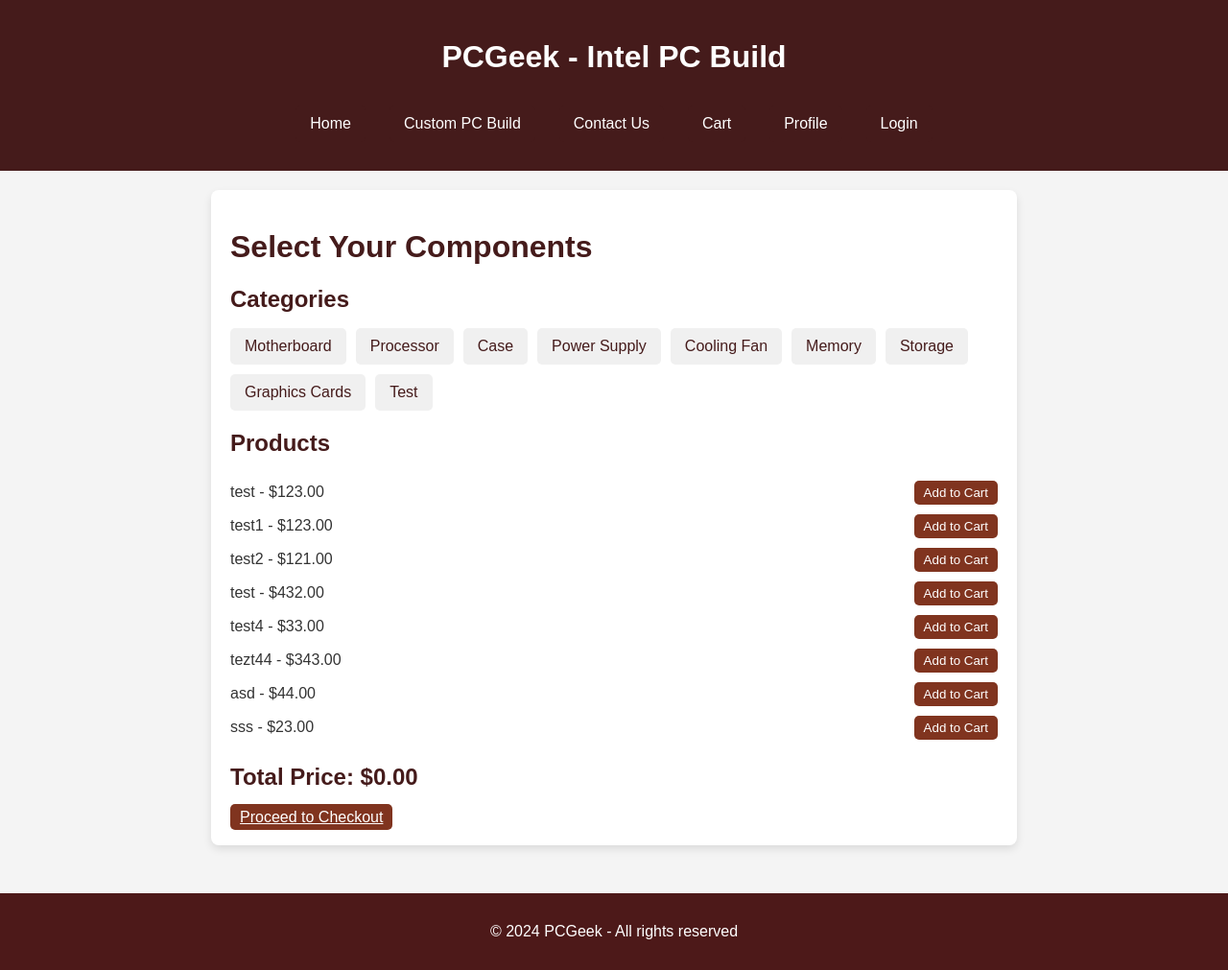
After one commit to nischal-0016/Django_ecommerce, a Django app: page /custom-pc-build/intel/ in a window 1280 px wide. The commit adds this page. Shown: the whole page at 96% size. Run offline with Django 5.2, Linux system fonts and the light colour scheme; data comes from the database, SQL or seed files in the repository; both versions use the stored data as it was after the commit.

Commit message:
intel build

```diff
--- a/store/admin.py
+++ b/store/admin.py
@@ -1,7 +1,7 @@
 from django.contrib import admin
-from .models import Category, Product
-from .models import Profile
+from .models import Category, Product,Profile, IntelProduct
 
 admin.site.register(Category)
 admin.site.register(Product)
 admin.site.register(Profile)
+admin.site.register(IntelProduct)
--- a/store/models.py
+++ b/store/models.py
@@ -55,3 +55,14 @@ class Profile(models.Model):
 
     def __str__(self):
         return self.user.username
+
+
+
+class IntelProduct(models.Model):
+    name = models.CharField(max_length=100)
+    price = models.DecimalField(max_digits=10, decimal_places=2)
+    category = models.ForeignKey(Category, on_delete=models.CASCADE)
+    # Add other relevant fields for your product
+
+    def __str__(self):
+        return self.name
--- a/store/templates/store/cart.html
+++ b/store/templates/store/cart.html
@@ -7,6 +7,11 @@
     <title>Your Cart</title>
     <link rel="stylesheet" href="{% static 'css/styles.css' %}">
     <style>
+        * {
+            padding: 0px;
+            margin: 0px;
+        }
+
         body {
             font-family: Arial, sans-serif;
             background-color: #f4f4f4;
--- /dev/null
+++ b/store/templates/store/intel_build.html
@@ -0,0 +1,213 @@
+<!DOCTYPE html>
+<html lang="en">
+<head>
+    {% load static %}
+    <meta charset="UTF-8">
+    <title>Intel PC Build</title>
+    <style>
+        /* General Page Styling */
+        body {
+            font-family: Arial, sans-serif;
+            background-color: #f4f4f4;
+            color: #333;
+            margin: 0;
+            padding: 0;
+        }
+
+        header {
+            background-color: #451b1b;
+            color: white;
+            padding: 20px;
+            text-align: center;
+        }
+
+        .title {
+            color: #ffffff;
+        }
+
+        /* Navbar Styling */
+        nav {
+            display: flex;
+            justify-content: center;
+            gap: 15px;
+            background-color: #451b1b;
+            padding: 10px 0;
+        }
+
+        nav a, .logout-button {
+            background: #451b1b;
+            color: #ffffff;
+            text-decoration: none;
+            padding: 10px 15px;
+            margin: 0 5px;
+            border: none;
+            border-radius: 5px;
+            transition: background 0.3s;
+        }
+
+        nav a:hover, .logout-button:hover {
+            background: #80341f;
+        }
+
+        /* Container Styling */
+        .container {
+            max-width: 800px;
+            margin: 20px auto;
+            padding: 20px;
+            background-color: white;
+            border-radius: 8px;
+            box-shadow: 0 4px 8px rgba(0, 0, 0, 0.1);
+        }
+
+        h1, h2 {
+            color: #451b1b;
+        }
+
+        /* Categories Styling */
+        .categories {
+            margin-bottom: 20px;
+        }
+
+        .categories h2 {
+            margin-bottom: 10px;
+        }
+
+        .categories ul {
+            list-style-type: none; /* Remove bullet points */
+            padding: 0; /* Remove padding */
+            display: flex; /* Use flexbox for layout */
+            flex-wrap: wrap; /* Allow items to wrap */
+            gap: 10px; /* Space between items */
+        }
+
+        .categories li {
+            background: #f0f0f0; /* Light background for category items */
+            border-radius: 5px; /* Rounded corners */
+            padding: 10px 15px; /* Padding around text */
+            transition: background 0.3s; /* Smooth transition */
+        }
+
+        .categories li a {
+            text-decoration: none; /* Remove underline */
+            color: #451b1b; /* Text color */
+        }
+
+        .categories li:hover {
+            background: #e0e0e0; /* Darker background on hover */
+        }
+
+        /* Product List Styling */
+        .product-list {
+            margin: 10px 0;
+        }
+
+        .product-item {
+            display: flex;
+            justify-content: space-between;
+            align-items: center;
+            padding: 5px 0;
+        }
+
+        .product-btn {
+            background-color: #80341f;
+            color: white;
+            padding: 5px 10px;
+            border: none;
+            border-radius: 5px;
+            cursor: pointer;
+            transition: background 0.3s;
+        }
+
+        .product-btn:hover {
+            background-color: #5c2b1b;
+        }
+
+        footer {
+            text-align: center;
+            padding: 15px 0;
+            background-color: #4d1919;
+            color: white;
+            margin-top: 50px;
+            width: 100%;
+        }
+    </style>
+</head>
+<body>
+    <header>
+        <h1 class="title">PCGeek - Intel PC Build</h1>
+        <nav>
+            <a href="{% url 'home' %}">Home</a>
+            <a href="{% url 'custom_pc_build' %}">Custom PC Build</a>
+            <a href="#">Contact Us</a>
+
+            {% if user.is_authenticated %}
+                <a href="{% url 'cart' %}" class="cart-icon">
+                    <i class="fas fa-shopping-cart"></i> Cart
+                </a>
+            {% else %}
+                <a href="{% url 'login' %}?next={% url 'cart' %}" class="cart-icon">
+                    <i class="fas fa-shopping-cart"></i> Cart
+                </a>
+            {% endif %}
+
+            {% if user.is_authenticated %}
+                <a href="{% url 'profile' %}" class="profile-button">{{ user.username }}</a>
+            {% else %}
+                <a href="{% url 'login' %}" class="profile-button">Profile</a>
+            {% endif %}
+
+            {% if user.is_authenticated %}
+                <form method="post" action="{% url 'logout' %}" style="display:inline;">
+                    {% csrf_token %}
+                    <button type="submit" class="logout-button">Logout</button>
+                </form>
+            {% else %}
+                <a href="{% url 'login' %}" class="login-button">Login</a>
+            {% endif %}
+        </nav>
+    </header>
+
+    <div class="container">
+        <h1>Select Your Components</h1>
+
+        <!-- Category Selection -->
+        <div class="categories">
+            <h2>Categories</h2>
+            <ul>
+                {% for category in categories %}
+                    <li>
+                        <a href="?category_id={{ category.id }}">{{ category.name }}</a>
+                    </li>
+                {% endfor %}
+            </ul>
+        </div>
+
+        <!-- Product List -->
+        <h2>Products</h2>
+        {% if products %}
+            <div class="product-list">
+                {% for product in products %}
+                    <div class="product-item">
+                        <span>{{ product.name }} - ${{ product.price }}</span>
+                        <form action="{% url 'add_to_cart' product.id %}" method="post">
+                            {% csrf_token %}
+                            <button type="submit" class="product-btn">Add to Cart</button>
+                        </form>
+                    </div>
+                {% endfor %}
+            </div>
+        {% else %}
+            <p>No products found in this category.</p>
+        {% endif %}
+
+        <div class="component">
+            <h2>Total Price: $<span id="total-price">0.00</span></h2>
+            <a href="#" class="product-btn">Proceed to Checkout</a>
+        </div>
+    </div>
+
+    <footer>
+        <p>&copy; 2024 PCGeek - All rights reserved</p>
+    </footer>
+</body>
+</html>
--- a/store/views.py
+++ b/store/views.py
@@ -2,7 +2,7 @@ from django.shortcuts import render, redirect, get_object_or_404
 from django.contrib.auth import authenticate, login,logout
 from django.contrib import messages
 from django.contrib.auth.models import User
-from .models import Product, Category, Cart, CartItem, Profile
+from .models import Product, Category, Cart, CartItem, Profile,IntelProduct
 from .forms import CustomUserCreationForm, UserForm, ProfileForm
 from django.contrib.auth.decorators import login_required
 from django.http import JsonResponse
@@ -145,3 +145,16 @@ def intel_build(request):
 
 def amd_build(request):
     return render(request, 'amd_build.html')    # Placeholder view for AMD
+
+def intel_build(request):
+    categories = Category.objects.all()
+    if 'category_id' in request.GET:
+        category_id = request.GET['category_id']
+        products = IntelProduct.objects.filter(category_id=category_id)
+    else:
+        products = IntelProduct.objects.all()
+    context = {
+        'categories': categories,
+        'products': products,
+    }
+    return render(request, 'store/intel_build.html', context)
```
Also changed, not shown: store/templates/store/custom_pc_build.html (+34 -4 lines), db.sqlite3, store/migrations/0007_intelproduct.py (added), store/migrations/0008_remove_intelproduct_description_and_more.py (added), store/static/images/amd.jpg (added), store/static/images/intel.jpg (added), 4 other files.
